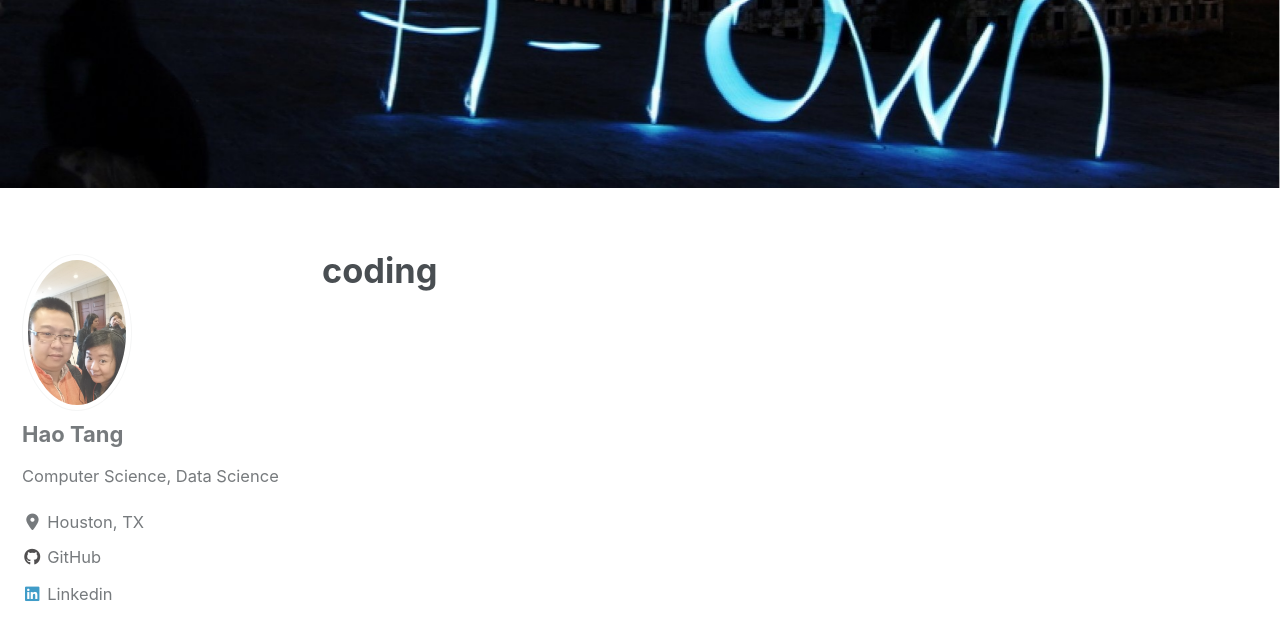
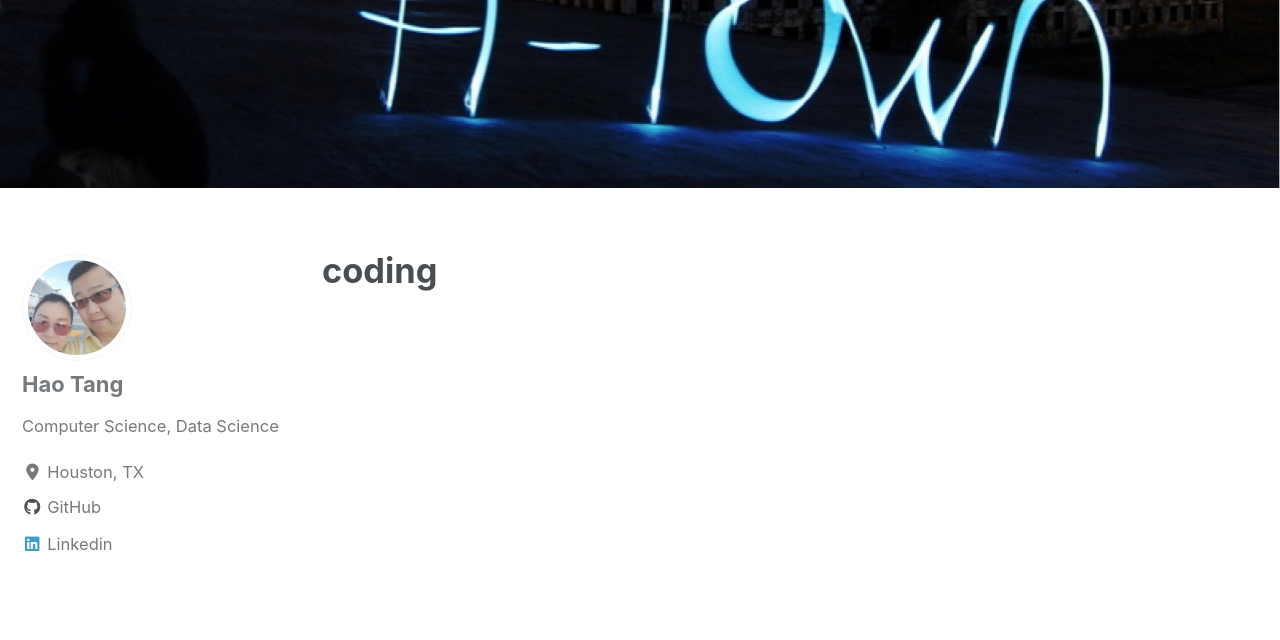
Before and after one commit to tanghao205/tanghao205.github.io, a Jekyll site: the page built from _pages/coding.md, in a window 1280 px wide and 900 px high, scrolled down 382 px. Shown: the top 640 px of the window. Built offline with Jekyll 4.4.1, drawn with Linux system fonts in a browser that asks for light colours; cached includes are drawn as plain includes; nearby versions of some CDN libraries.

Commit message:
Update _config.yml

```diff
--- a/_config.yml
+++ b/_config.yml
@@ -108,7 +108,7 @@ analytics:
 # Site Author
 author:
   name             : "Hao Tang"
-  avatar           : "/images/bio.jpg"
+  avatar           : "/images/bio2.jpg"
   bio              : "Computer Science, Data Science"
   location         : "Houston, TX"
   email            :
```
